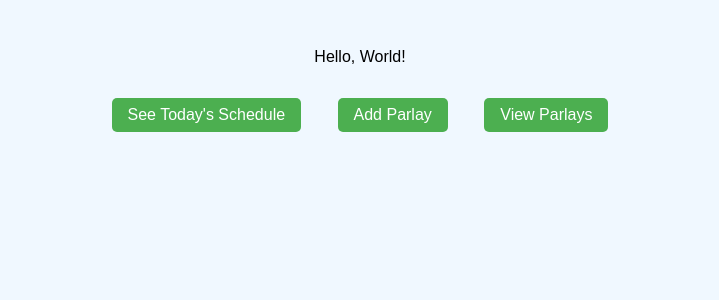
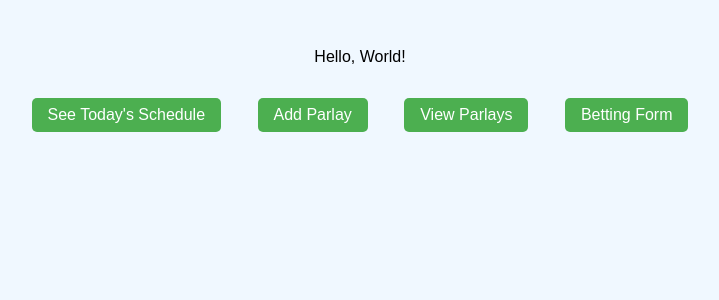
Before and after one commit to danielcaro05/BettingWebsite, a Flask app: page / in a window 1280 px wide. Shown: the part 76-376 px from the top of the page, without its empty margins (280-999 px from the left). Run offline with Flask 3, Linux system fonts and the light colour scheme.

Commit message:
BettingForm

```diff
--- a/templates/index.html
+++ b/templates/index.html
@@ -57,6 +57,9 @@
         <a href="/to_view_parlays" style="text-decoration: none;">
             <button>View Parlays</button>
         </a>
+        <a href="/betting_form" style="text-decoration: none;">
+            <button>Betting Form</button>
+        </a>
     </div>
 </body>
 </html>
```
